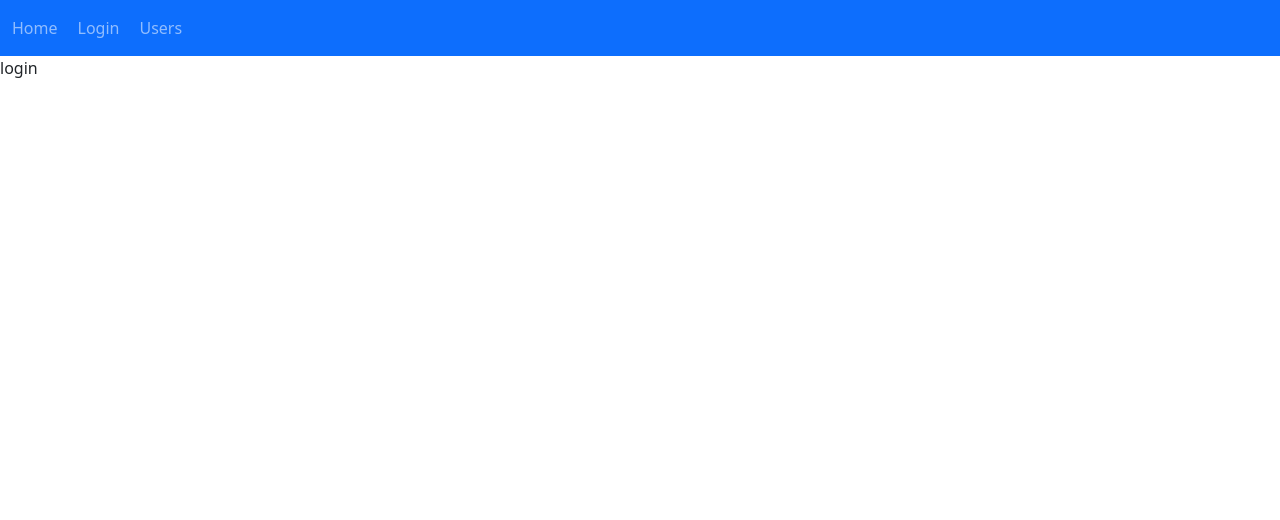
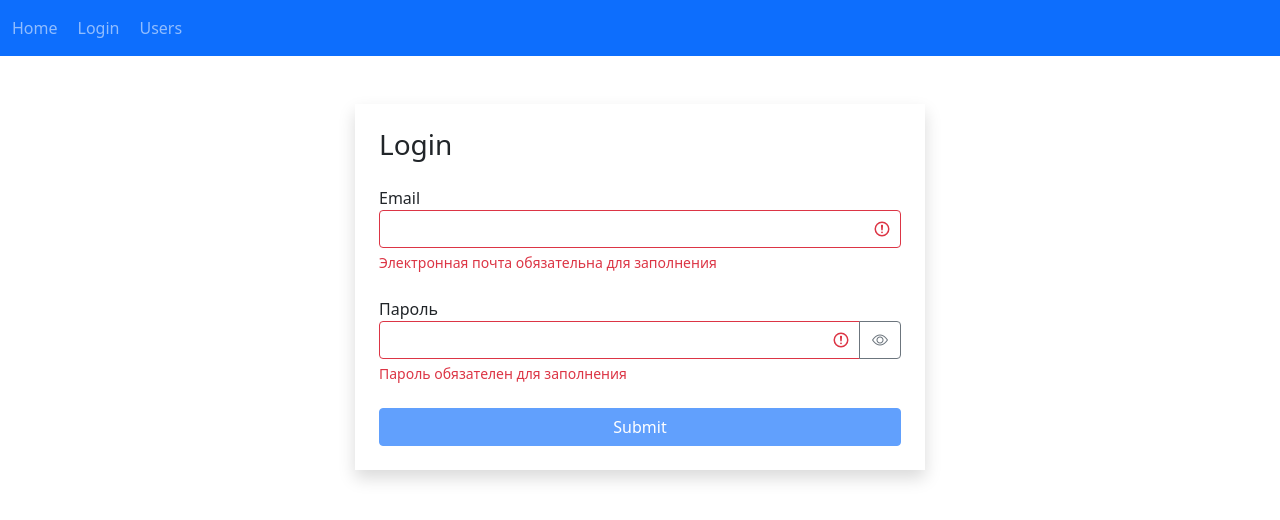
Before and after one commit to ZedByl/ReactApp-well, a React (Create React App) app: page /login in a window 1280 px wide. Shown: the top 520 px of the page. Built offline with nearby package versions, Linux system fonts and the light colour scheme.

Commit message:
валидация и поиск

```diff
--- a/src/App.jsx
+++ b/src/App.jsx
@@ -2,9 +2,9 @@
 import {Route, Switch} from 'react-router-dom'
 import './index.css';
 import NavBar from "./components/NavBar/navBar";
-import Main from "./pages/main";
-import Login from "./pages/login";
-import Users from "./pages/users";
+import Main from "./layouts/main";
+import Login from "./layouts/login";
+import Users from "./layouts/users";
 import User from './components/User/user'
 
 function App() {
--- /dev/null
+++ b/src/components/Search/search.jsx
@@ -0,0 +1,17 @@
+import React from 'react';
+
+const Search = ({onChange}) => {
+
+    return (
+        <input
+            type='text'
+            id='name'
+            name='name'
+            placeholder='Search...'
+            className='form-control w-100 mx-auto'
+            onChange={e => onChange(e.target.value)}
+        />
+    );
+};
+
+export default Search;
--- /dev/null
+++ b/src/components/TextField/textField.jsx
@@ -0,0 +1,47 @@
+import React, {useState} from 'react';
+import PropTypes from "prop-types";
+
+const TextField = ({ label, type, name, value, onChange, error, placeholder }) => {
+    const [showPassword, setShowPassword] = useState(false)
+    const getInputClasses = () => {
+        return 'form-control' + (error? ' is-invalid' : ' is-valid')
+    }
+    const toggleShowPassword = () => {
+        setShowPassword((prevState) => !prevState)
+    }
+    return (
+        <div className='mb-4'>
+            <label htmlFor={name}>{label}</label>
+            <div className="input-group has-validation">
+            <input
+                type={showPassword? 'text' : type}
+                id={name}
+                name={name}
+                value={value}
+                onChange={onChange}
+                placeholder={placeholder}
+                className={getInputClasses()}
+            />
+                {type === 'password' && <button className="btn btn-outline-secondary" type="button" onClick={toggleShowPassword}>
+                    <i className={"bi bi-eye" + (showPassword? '-slash' : '')} /></button>}
+                {error && <div className='invalid-feedback'>{error}</div>}
+            </div>
+        </div>
+    );
+};
+
+TextField.defaultProps = {
+    type: 'text'
+}
+
+TextField.propTypes = {
+    label: PropTypes.string,
+    type: PropTypes.string,
+    name: PropTypes.string,
+    value: PropTypes.string,
+    onChange: PropTypes.func,
+    error: PropTypes.string,
+    placeholder: PropTypes.string,
+}
+
+export default TextField;
--- a/src/components/Users/usersList.jsx
+++ b/src/components/Users/usersList.jsx
@@ -8,11 +8,13 @@
 import SearchStatus from "../SearchStatus/searchStatus";
 import GroupList from "../GroupList/groupList";
 import Loader from "../Loader";
+import Search from "../Search/search";
 
 const UsersList = () => {
-    const [users, setUsers] = useState();
+    const [users, setUsers] = useState([]);
     const [selectedProf, setSelectedProf] = useState()
-    const [professions, setProfessions] = useState()
+    const [professions, setProfessions] = useState([])
+    const [searchByName, setSearchByName] = useState('')
 
     const [currentPage, setCurrentPage] = useState(1)
     const [sortBy, setSortBy] = useState({path: 'name', order: 'asc'})
@@ -22,6 +24,10 @@
         api.users.fetchAll().then(data => setUsers(data))
         api.professions.fetchAll().then(data => setProfessions(data))
     }, [])
+
+    if (!users.length) {
+        return <Loader/>
+    }
 
     const handleDelete = (userId) => {
         setUsers(users.filter((user) => user._id !== userId));
@@ -46,20 +52,24 @@
         setSortBy(item)
     }
 
-    if (users) {
+    const onChangeInput = (value = '') => {
+        setSelectedProf()
+        setSearchByName(value)
+    }
 
-        const filteredUsers = selectedProf ? users.filter((user) => user.profession.name === selectedProf) : users
+    const filteredUsers = searchByName ? users.filter(user => user.name.toLowerCase().includes(searchByName.toLowerCase()))
+        : selectedProf ? users.filter((user) => user.profession.name === selectedProf) : users
     const usersLength = filteredUsers.length
     const sortedUsers = _.orderBy(filteredUsers, [sortBy.path], [sortBy.order])
     const usersAll = paginate(sortedUsers, currentPage, pageSize)
 
     return (
-
         <div className="wrapper">
             <div className="wrapper__header">
                 <h2>
                     <SearchStatus number={filteredUsers.length}/>
                 </h2>
+                <Search onChange={onChangeInput}/>
             </div>
             <div className="wrapper__body">
                 <div className="wrapper__body-filters">
@@ -86,9 +96,7 @@
                 </div>
             </div>
         </div>
-    );} else {
-        return <Loader />
-    }
+    )
 };
 
 export default UsersList;
--- /dev/null
+++ b/src/layouts/login.jsx
@@ -0,0 +1,99 @@
+import React, {useEffect, useState} from 'react';
+import TextField from "../components/TextField/textField";
+import {validator} from '../utils/validator'
+
+const Login = () => {
+    const [data, setData] = useState({email: '', password: ''})
+    const [errors, setErrors] = useState({})
+
+    useEffect(() => {
+        validate()
+    }, [data])
+
+    const validate = () => {
+        const errors = validator(data, validatorConfig)
+
+        setErrors(errors)
+        return Object.keys(errors).length === 0
+    }
+
+    const validatorConfig = {
+        email: {
+            isRequired: {
+                message: 'Электронная почта обязательна для заполнения'
+            },
+            isEmail: {
+                message: 'Введите корректый емейл'
+            }
+        },
+        password: {
+            isRequired: {
+                message: 'Пароль обязателен для заполнения'
+            },
+            isCapitalSymbol: {
+                message: 'Пароль должен содердать хотя бы одну заглавную букву'
+            },
+            isConfigDigit: {
+                message: 'Пароль должен содержать хотя бы одно число'
+            },
+            min: {
+                message: 'Пароль должен содержать минимум 8 символов',
+                value: 8
+            }
+        }
+    }
+
+    const handleChange = ({target}) => {
+        setData((prevState) => ({
+            ...prevState,
+            [target.name]: target.value
+        }))
+    }
+
+    const isValid = Object.keys(errors).length === 0
+
+    const handleSubmit = (e) => {
+        e.preventDefault()
+        const isValid = validate()
+
+        if (!isValid) return
+    }
+
+    return (
+        <div className='container mt-5'>
+            <div className="row">
+                <div className="col-md-6 offset-md-3 shadow p-4">
+                    <h3 className='mb-4'>Login</h3>
+                    <form onSubmit={handleSubmit}>
+                        <div>
+                            <TextField
+                                label='Email'
+                                name='email'
+                                onChange={handleChange}
+                                value={data.email}
+                                error={errors.email}
+                            />
+                        </div>
+                        <div>
+                            <TextField
+                                label='Пароль'
+                                name='password'
+                                onChange={handleChange}
+                                value={data.password}
+                                type='password'
+                                error={errors.password}
+                            />
+                        </div>
+                        <button
+                            className='btn btn-primary w-100 mx-auto'
+                            disabled={!isValid}>
+                            Submit
+                        </button>
+                    </form>
+                </div>
+            </div>
+        </div>
+    );
+};
+
+export default Login;
--- a/src/pages/login.jsx
+++ /dev/null
@@ -1,11 +0,0 @@
-import React from 'react';
-
-const Login = () => {
-    return (
-        <div>
-            login
-        </div>
-    );
-};
-
-export default Login;
--- /dev/null
+++ b/src/utils/validator.js
@@ -0,0 +1,47 @@
+export function validator(data, config) {
+    const errors = {}
+    function validate(validateMethod, data, config) {
+        let statusValidate
+        switch (validateMethod) {
+            case 'isRequired':
+                statusValidate = data.trim()===''
+                break
+            case 'isEmail': {
+                const emailRegExp = /^\S+@\S+\.\S+$/g
+                statusValidate =!emailRegExp.test(data)
+                break
+            }
+            case 'isCapitalSymbol': {
+                const capitalRegRxp = /[A-Z]+/g
+                statusValidate = !capitalRegRxp.test(data)
+                break
+            }
+            case 'isConfigDigit': {
+                const digitRegExp = /\d+/g
+                statusValidate = !digitRegExp.test(data)
+                break
+            }
+            case 'min': {
+                statusValidate = data.length < config.value
+                break
+            }
+            default:
+                break
+        }
+        if (statusValidate) return config.message
+    }
+    for (const fieldName in data) {
+        for (const validateMethod in config[fieldName]) {
+            const error = validate(
+                validateMethod,
+                data[fieldName],
+                config[fieldName][validateMethod]
+            )
+
+            if (error && !errors[fieldName]) {
+                errors[fieldName] = error
+            }
+        }
+    }
+    return errors
+}
```
Also changed, not shown: src/layouts/main.jsx (renamed from src/pages/main.jsx), src/layouts/users.jsx (renamed from src/pages/users.jsx). Lines whose indentation alone changed are shown as unchanged.
